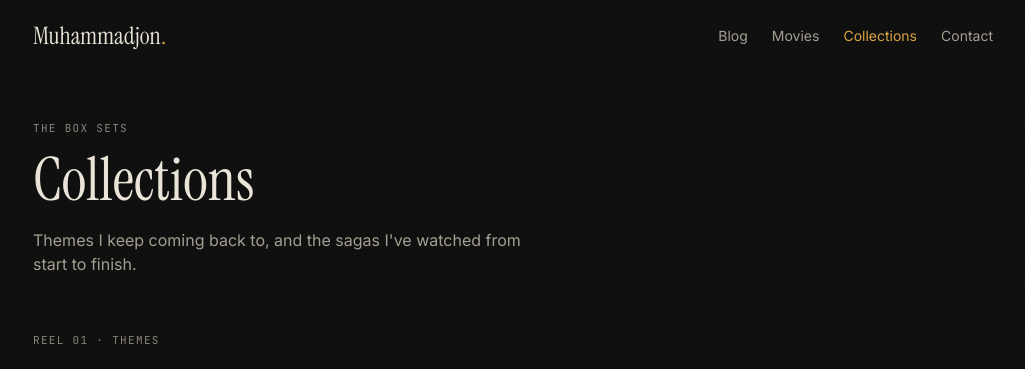
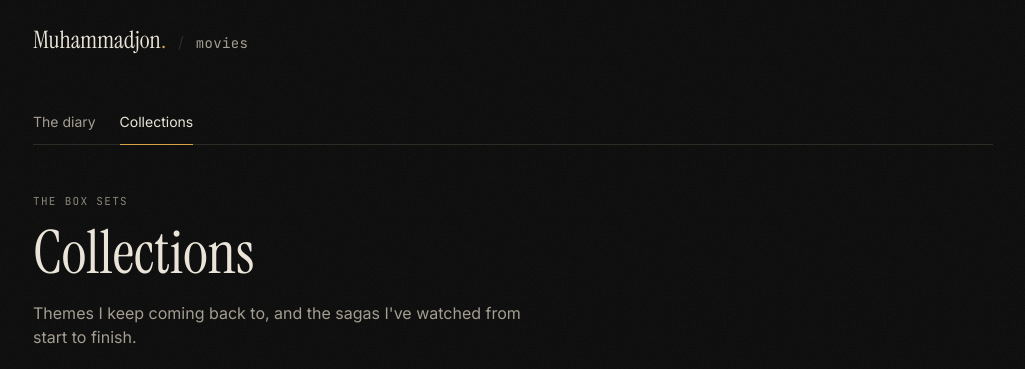
Before and after one commit to SoleSergeant/ozodjonov, an Astro site: page /collections in a window 1280 px wide. Shown: the top 369 px of the page, without its empty margins (127-1152 px from the left). Built offline with nearby package versions, Linux system fonts and the light colour scheme; Astro itself is replaced by a stand-in of ours.

Commit message:
Give the blog and movie subdomains their own minimal headers
Drop the shared Blog/Movies/Collections/Contact menu. The header now
shows the name (linking home) and which site you're on; the movie site
gets a Diary / Collections switch.

Co-Authored-By: Claude Opus 5.5 <noreply@anthropic.com>

```diff
--- /dev/null
+++ b/src/components/MovieTabs.astro
@@ -0,0 +1,29 @@
+---
+// Switch between the two parts of movie.ozodjonov.com.
+import { url } from '../lib/urls.js';
+
+interface Props {
+  active: 'diary' | 'collections';
+}
+
+const { active } = Astro.props;
+const tabs = [
+  { id: 'diary', label: 'The diary', href: url('movie') },
+  { id: 'collections', label: 'Collections', href: url('movie', '/collections') },
+];
+---
+
+<nav aria-label="Movies" class="mt-8 flex gap-6 border-b border-line text-sm">
+  {tabs.map((tab) => (
+    <a
+      href={tab.href}
+      aria-current={tab.id === active ? 'page' : undefined}
+      class:list={[
+        '-mb-px border-b pb-3 transition',
+        tab.id === active ? 'border-gold text-screen' : 'border-transparent text-dim hover:text-screen',
+      ]}
+    >
+      {tab.label}
+    </a>
+  ))}
+</nav>
--- a/src/layouts/Base.astro
+++ b/src/layouts/Base.astro
@@ -12,18 +12,11 @@ interface Props {
 
 const { title, description = site.tagline, bare = false } = Astro.props;
 const pageTitle = title ? `${title} · ${site.name}` : `${site.name} · ${site.tagline}`;
-// Which nav item to highlight. Pages live on different subdomains, so match on the file path.
+// Each subdomain is its own site; the header just says which one you're on.
 const path = Astro.url.pathname;
-const current = path.startsWith('/blog') ? 'blog'
-  : path.startsWith('/collections') ? 'collections'
-  : path.startsWith('/movies') ? 'movies'
-  : path.startsWith('/contact') ? 'contact' : 'home';
-const nav = [
-  { id: 'blog', href: url('blog'), label: 'Blog' },
-  { id: 'movies', href: url('movie'), label: 'Movies' },
-  { id: 'collections', href: url('movie', '/collections'), label: 'Collections' },
-  { id: 'contact', href: url('main', '/contact'), label: 'Contact' },
-];
+const section = path.startsWith('/blog') ? { label: 'blog', href: url('blog') }
+  : path.startsWith('/movies') || path.startsWith('/collections') ? { label: 'movies', href: url('movie') }
+  : null;
 ---
 
 <!doctype html>
@@ -45,21 +38,14 @@ const nav = [
   </head>
   <body>
     {!bare && (
-    <header class="mx-auto flex max-w-5xl flex-col gap-2 px-5 py-5 sm:flex-row sm:items-center sm:justify-between sm:gap-4 sm:px-8">
-      <a href={url('main')} class="font-serif text-2xl text-screen">{site.name}<span class="text-gold">.</span></a>
-      <nav class="flex gap-5 text-sm sm:gap-6">
-        {nav.map((item) => (
-          <a
-            href={item.href}
-            class:list={[
-              'transition hover:text-screen',
-              current === item.id ? 'text-gold' : 'text-dim',
-            ]}
-          >
-            {item.label}
-          </a>
-        ))}
-      </nav>
+    <header class="mx-auto flex max-w-5xl items-baseline gap-3 px-5 py-6 sm:px-8">
+      <a href={url('main')} class="font-serif text-2xl text-screen transition hover:text-gold">{site.name}<span class="text-gold">.</span></a>
+      {section && (
+        <>
+          <span aria-hidden="true" class="text-line">/</span>
+          <a href={section.href} class="font-mono text-sm tracking-wide text-dim transition hover:text-screen">{section.label}</a>
+        </>
+      )}
     </header>
     )}
 
--- a/src/pages/blog/[...slug].astro
+++ b/src/pages/blog/[...slug].astro
@@ -35,7 +35,7 @@ const { Content } = await render(post);
 
     <div class="mt-16 border-t border-line pt-8 text-center">
       <p class="label mb-2">Fin.</p>
-      <p class="text-dim">Written by {site.name}. <a href={url('main', '/contact')} class="text-gold hover:underline">Say hello</a></p>
+      <p class="text-dim">Written by {site.name}. <a href={url('main')} class="text-gold hover:underline">Say hello</a></p>
     </div>
 
     {next && (
--- a/src/pages/collections/index.astro
+++ b/src/pages/collections/index.astro
@@ -1,6 +1,7 @@
 ---
 import Base from '../../layouts/Base.astro';
 import CollectionCover from '../../components/CollectionCover.astro';
+import MovieTabs from '../../components/MovieTabs.astro';
 import { resolvedCollections } from '../../lib/films.js';
 
 const themes = resolvedCollections.filter((c) => c.kind === 'theme');
@@ -9,6 +10,7 @@ const franchises = resolvedCollections.filter((c) => c.kind === 'franchise');
 
 <Base title="Collections" description="Films grouped into box sets: themes I keep coming back to, and the sagas I've watched end to end.">
   <div class="mx-auto max-w-5xl px-5 sm:px-8">
+    <MovieTabs active="collections" />
     <header class="mt-12">
       <p class="label mb-3">The box sets</p>
       <h1 class="font-serif text-5xl leading-[1.05] text-screen sm:text-6xl">Collections</h1>
--- a/src/pages/movies/index.astro
+++ b/src/pages/movies/index.astro
@@ -2,6 +2,7 @@
 import Base from '../../layouts/Base.astro';
 import Poster from '../../components/Poster.astro';
 import ActorPhoto from '../../components/ActorPhoto.astro';
+import MovieTabs from '../../components/MovieTabs.astro';
 import { diary, years, allEntries } from '../../data/movies.js';
 import { actors } from '../../data/people.js';
 import { findFilms } from '../../lib/films.js';
@@ -27,6 +28,7 @@ const leadingMen = actors.map((a) => ({ ...a, count: findFilms(a.films, `actor "
 
 <Base title="Movies" description="A diary of every film and series I've watched since 2024.">
   <div class="mx-auto max-w-5xl px-5 sm:px-8">
+    <MovieTabs active="diary" />
     <header class="mt-12">
       <p class="label mb-3">Now showing · The film diary</p>
       <h1 class="font-serif text-5xl leading-[1.05] text-screen sm:text-6xl">
```
